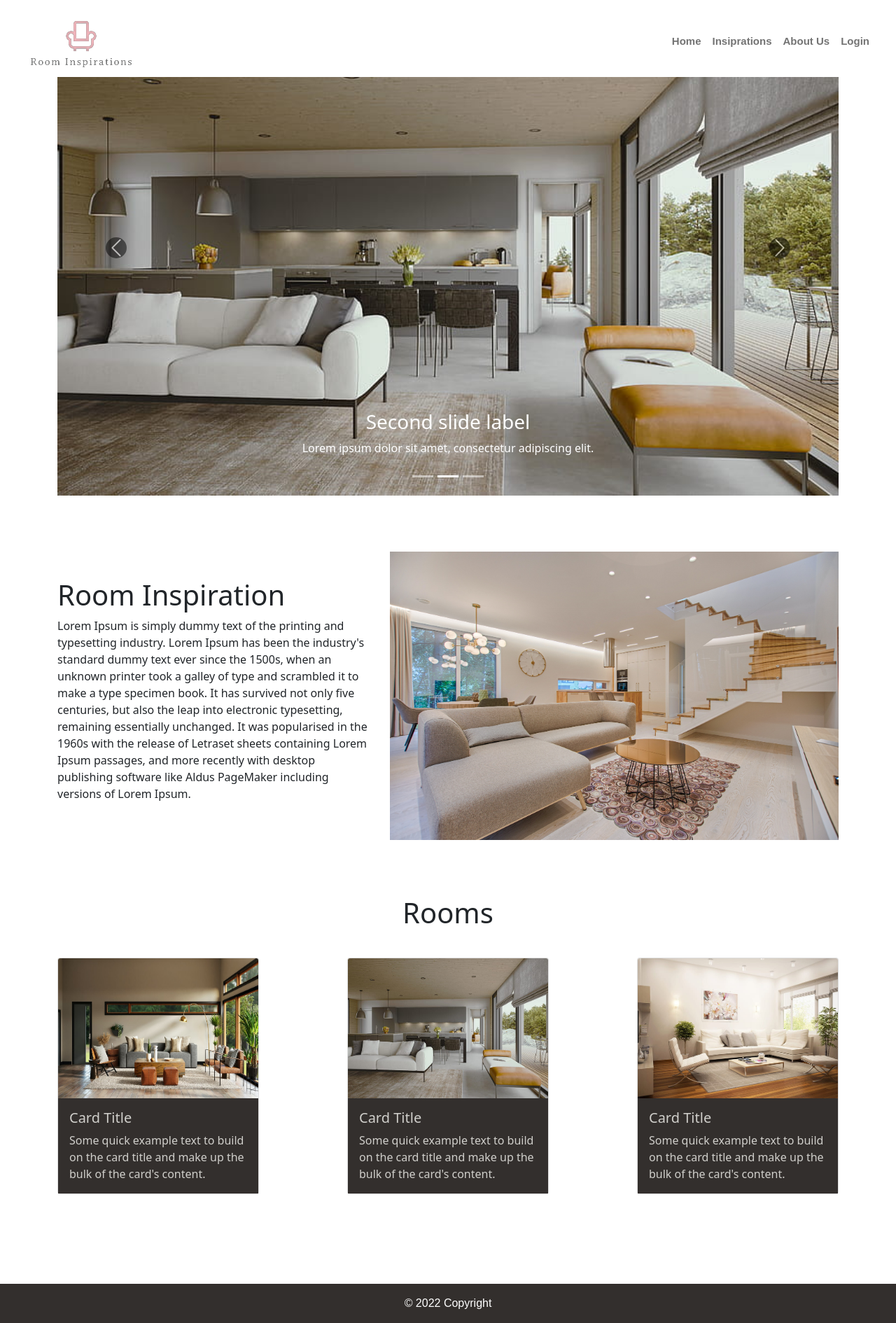
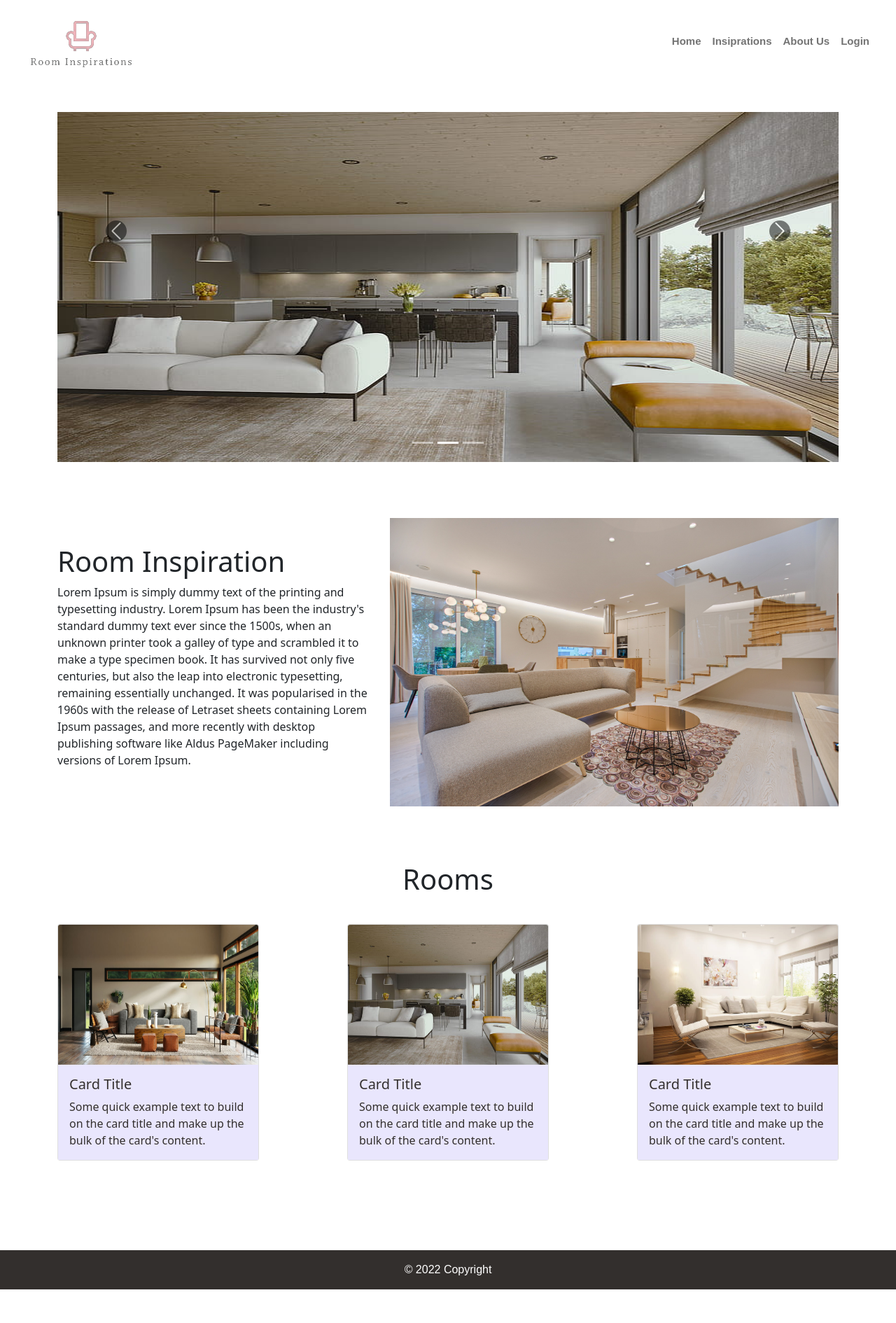
Before and after one commit to chiiaaruan/FinalProject-FE-KKN, a React (Create React App) app: page / in a window 1280 px wide. Shown: the whole page at 70% size. After the commit the page ends 1842 px from the top, so only its background shows below. Built offline with nearby package versions, Linux system fonts and the light colour scheme; a web font is replaced by a local one.

Commit message:
color change landing page

```diff
--- a/src/content/Landing.js
+++ b/src/content/Landing.js
@@ -3,7 +3,7 @@
 import "bootstrap/dist/css/bootstrap.min.css";
 import "./../style/landing.css";
 import Header from "../components/Header";
-import Footer from "../components/Footer";
+import Foot from "../components/Footer";
 
 const Landing = () => {
   return (
@@ -13,28 +13,12 @@
         <Carousel fade>
           <Carousel.Item>
             <img className="d-block w-100" src="./1.jpg" alt="First slide" />
-            <Carousel.Caption>
-              <h3>First slide label</h3>
-              <p>Nulla vitae elit libero, a pharetra augue mollis interdum.</p>
-            </Carousel.Caption>
           </Carousel.Item>
           <Carousel.Item>
             <img className="d-block w-100" src="./2.jpg" alt="Second slide" />
-
-            <Carousel.Caption>
-              <h3>Second slide label</h3>
-              <p>Lorem ipsum dolor sit amet, consectetur adipiscing elit.</p>
-            </Carousel.Caption>
           </Carousel.Item>
           <Carousel.Item>
             <img className="d-block w-100" src="./3.jpg" alt="Third slide" />
-
-            <Carousel.Caption>
-              <h3>Third slide label</h3>
-              <p>
-                Praesent commodo cursus magna, vel scelerisque nisl consectetur.
-              </p>
-            </Carousel.Caption>
           </Carousel.Item>
         </Carousel>
       </Container>
@@ -110,7 +94,7 @@
         </Container>
       </div>
 
-      <Footer />
+      <Foot />
     </>
   );
 };
--- a/src/style/landing.css
+++ b/src/style/landing.css
@@ -1,6 +1,6 @@
 img.d-block.w-100 {
-  height: 700px;
-  margin-top: 1vh;
+  height: 500px;
+  margin-top: 20vh;
 }
 
 .carousel-control-prev-icon,
@@ -46,6 +46,6 @@
 }
 
 .card-body {
-  background-color: #332F2D;
-  color: #D0CFCB;
+  background-color: #e9e6fd;
+  color: #332F2D;
 }
```
